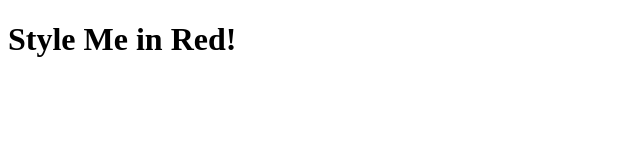
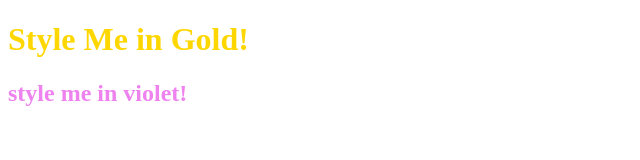
Before and after one commit to ojha-shubham14/Web-Development, a plain HTML site: page 5.1+Adding+CSS/5.1. Adding CSS/internal.html in a window 1280 px wide. Shown: the whole page, without its empty margins (0-640 px from the left). Drawn offline with Linux system fonts and the light colour scheme.

Commit message:
Day 6 Part(2) of Learning Full stacks and first time added colots to my text on webpages

```diff
--- a/5.1+Adding+CSS/5.1. Adding CSS/internal.html
+++ b/5.1+Adding+CSS/5.1. Adding CSS/internal.html
@@ -2,12 +2,21 @@
 <html lang="en">
 
 <head>
+  <style>
+    h1{
+      color: gold;;
+    }
+    h2{
+      color: violet;
+    }
+  </style>
   <meta charset="UTF-8">
   <title>Internal</title>
 </head>
 
 <body>
-<h1>Style Me in Red!</h1>
+<h1>Style Me in Gold!</h1>
+<h2>style me in violet!</h2>
 </body>
 
 </html>
--- a/5.1+Adding+CSS/5.1. Adding CSS/style.css
+++ b/5.1+Adding+CSS/5.1. Adding CSS/style.css
@@ -0,0 +1,3 @@
+h1{
+    color: green;
+}
```
Also changed, not shown: 5.1+Adding+CSS/5.1. Adding CSS/external.html (+4 -0 lines), 5.1+Adding+CSS/5.1. Adding CSS/index.html (+3 -1 lines), 5.1+Adding+CSS/5.1. Adding CSS/inline.html (+1 -1 lines).
